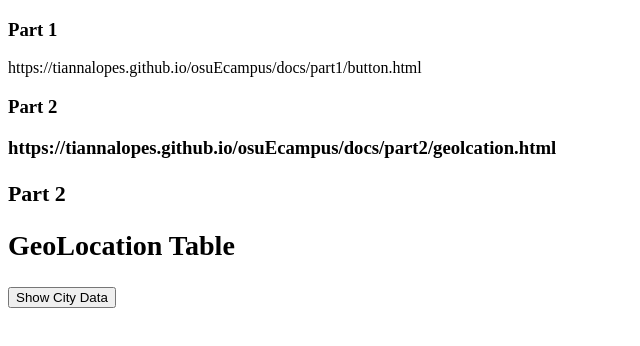
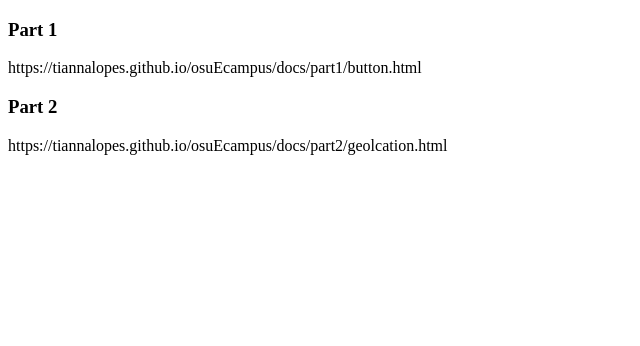
Before and after one commit to TiannaLopes/osuEcampus, a plain HTML site: page index.html in a window 1280 px wide. Shown: the whole page, without its empty margins (0-640 px from the left). Drawn offline with Linux system fonts and the light colour scheme.

Commit message:
clean up

```diff
--- a/index.html
+++ b/index.html
@@ -12,18 +12,8 @@
         <h3>Part 1</h3>
         <a>https://tiannalopes.github.io/osuEcampus/docs/part1/button.html</a>
 
-        <h3>Part 2<h3>
-                <a>https://tiannalopes.github.io/osuEcampus/docs/part2/geolcation.html</a>
+        <h3>Part 2</h3>
+        <a>https://tiannalopes.github.io/osuEcampus/docs/part2/geolcation.html</a>
 </body>
 
-<footer>
-    <h3>Part 2</h3>
-    <h2>GeoLocation Table</h2>
-    <button onclick="getCityData()">Show City Data</button>
-    <!-- <button> Sort By Asecending Distance to OSU</button>
-                    <button> Sort By Descending Distance to OSU</button> -->
-    <div class="table" onclick="sort()"> </div>
-
-</footer>
-
 </html>
```
